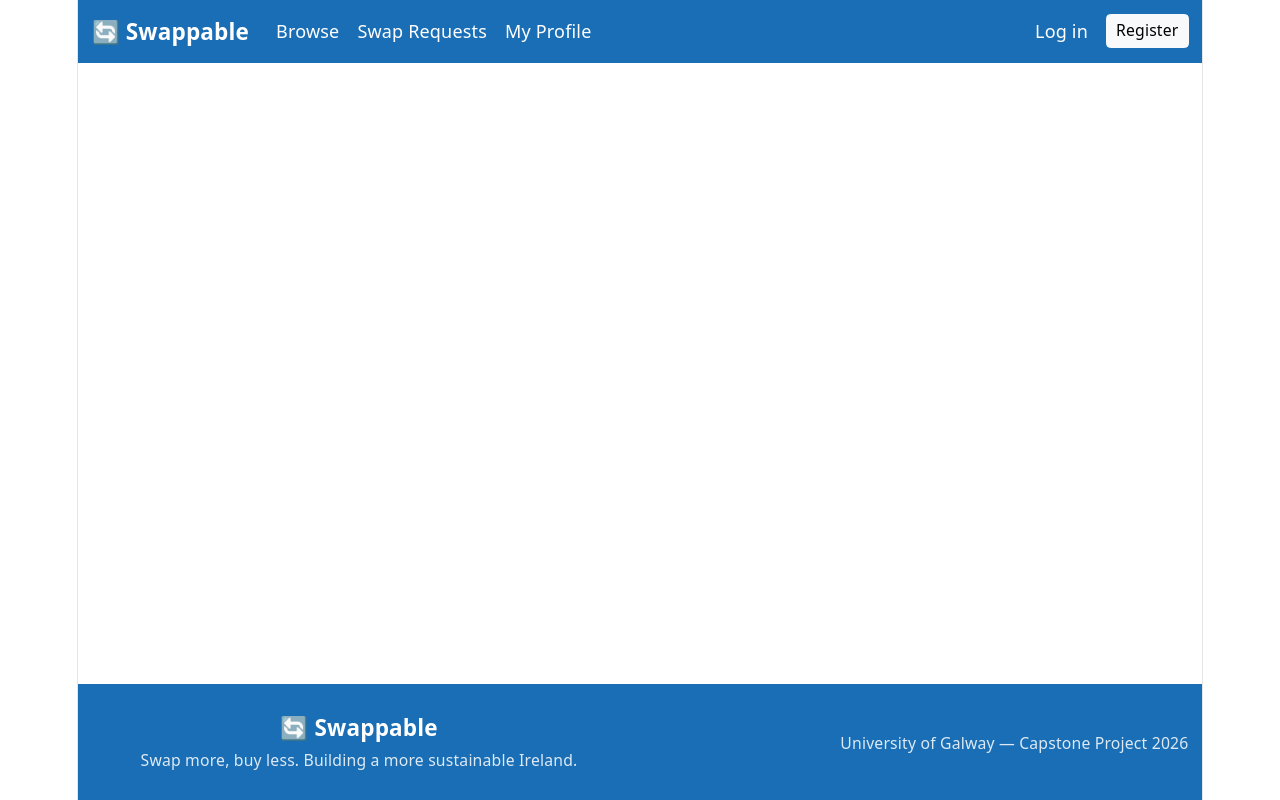
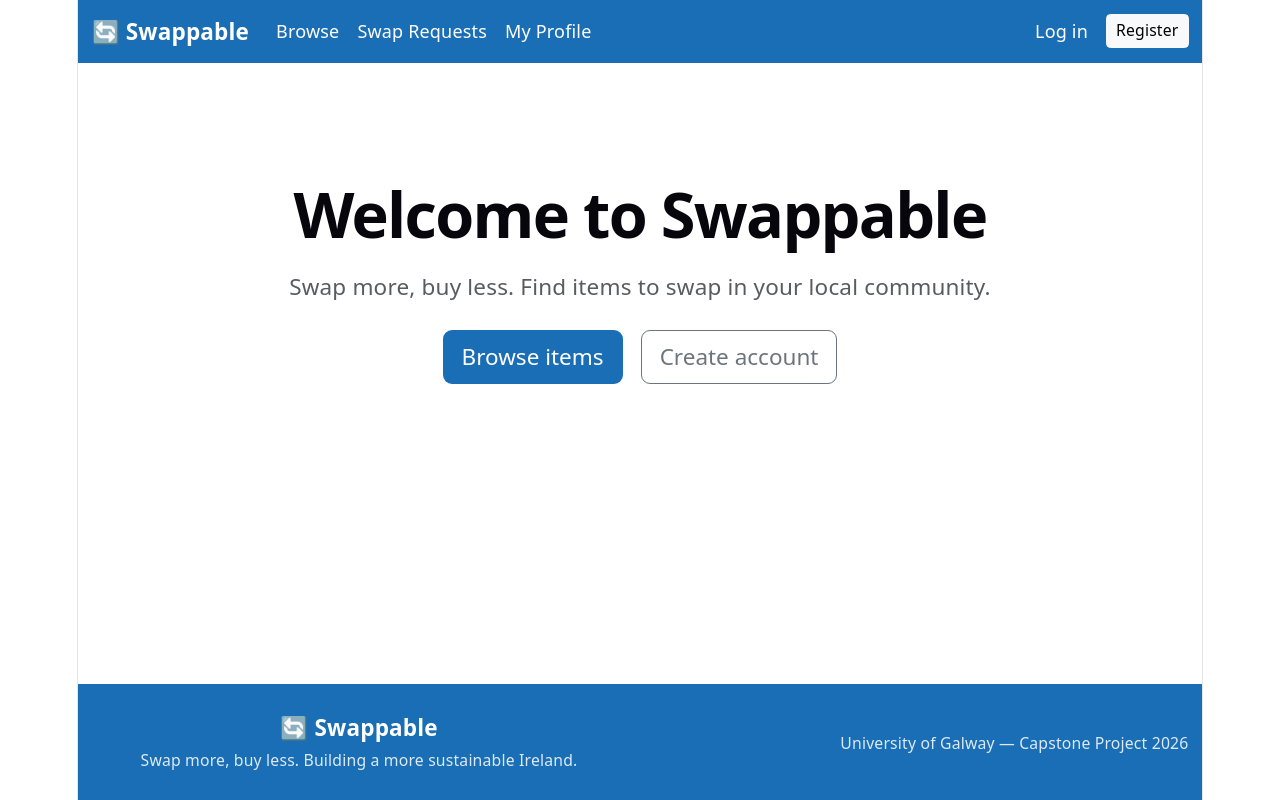
Before and after one commit to JoeQuigley1/Swappable, a React (Vite) app in the folder frontend/: page / in a window 1280 px wide. Built offline with nearby package versions, Linux system fonts and the light colour scheme.

Commit message:
Address PR review comments - add Bootstrap JS, root route, 404 page, brand color constant, remove unused import

```diff
--- a/frontend/index.html
+++ b/frontend/index.html
@@ -10,5 +10,6 @@
   <body>
     <div id="root"></div>
     <script type="module" src="/src/main.jsx"></script>
+    <script src="https://cdn.jsdelivr.net/npm/bootstrap@5.3.3/dist/js/bootstrap.bundle.min.js"></script>
   </body>
 </html>
--- a/frontend/src/App.jsx
+++ b/frontend/src/App.jsx
@@ -1,5 +1,6 @@
 import { BrowserRouter, Routes, Route } from 'react-router-dom'
 import Layout from './components/Layout'
+import Home from './pages/Home'
 import Register from './pages/Register'
 import Login from './pages/Login'
 import Profile from './pages/Profile'
@@ -8,6 +9,7 @@ import CreateItem from './pages/CreateItem'
 import EditItem from './pages/EditItem'
 import MyItems from './pages/MyItems'
 import ItemDetail from './pages/ItemDetail'
+import NotFound from './pages/NotFound'
 
 // main file of the application
 // sets up routing - decides which page to show based on the URL
@@ -17,6 +19,9 @@ function App() {
     <BrowserRouter>
       <Layout>
         <Routes>
+          {/* home page */}
+          <Route path="/" element={<Home />} />
+
           {/* authentication pages */}
           <Route path="/register" element={<Register />} />
           <Route path="/login" element={<Login />} />
@@ -30,6 +35,9 @@ function App() {
           <Route path="/items/edit/:id" element={<EditItem />} />
           <Route path="/my-items" element={<MyItems />} />
           <Route path="/items/:id" element={<ItemDetail />} />
+
+          {/* 404 - shown when no route matches */}
+          <Route path="*" element={<NotFound />} />
         </Routes>
       </Layout>
     </BrowserRouter>
--- a/frontend/src/components/Layout.jsx
+++ b/frontend/src/components/Layout.jsx
@@ -1,4 +1,5 @@
 import Navbar from './Navbar'
+import { BRAND_COLOR } from '../constants'
 
 // Layout wraps every page with the navbar at the top and footer at the bottom
 function Layout({ children }) {
@@ -15,7 +16,7 @@ function Layout({ children }) {
         {children}
       </main>
 
-      <footer style={{ backgroundColor: '#1a6eb5' }} className="text-white mt-auto py-4">
+      <footer style={{ backgroundColor: BRAND_COLOR }} className="text-white mt-auto py-4">
         <div className="container">
           <div className="row align-items-center">
 
--- a/frontend/src/components/Navbar.jsx
+++ b/frontend/src/components/Navbar.jsx
@@ -1,4 +1,5 @@
 import { Link, useNavigate } from 'react-router-dom'
+import { BRAND_COLOR } from '../constants'
 
 // navigation bar shown at the top of every page
 function Navbar() {
@@ -15,7 +16,7 @@ function Navbar() {
   }
 
   return (
-    <nav className="navbar navbar-expand-lg" style={{ backgroundColor: '#1a6eb5' }}>
+    <nav className="navbar navbar-expand-lg" style={{ backgroundColor: BRAND_COLOR }}>
       <div className="container">
 
         {/* logo and app name on the left */}
--- /dev/null
+++ b/frontend/src/constants.js
@@ -0,0 +1,2 @@
+// constants used across the application
+export const BRAND_COLOR = '#1a6eb5'
--- /dev/null
+++ b/frontend/src/pages/Home.jsx
@@ -0,0 +1,34 @@
+import { useNavigate } from 'react-router-dom'
+import { BRAND_COLOR } from '../constants'
+
+// home page shown when user visits the root URL
+function Home() {
+
+  const navigate = useNavigate()
+
+  return (
+    <div className="text-center py-5">
+      <h1 className="display-4 fw-bold mb-3">Welcome to Swappable</h1>
+      <p className="text-muted fs-5 mb-4">
+        Swap more, buy less. Find items to swap in your local community.
+      </p>
+      <div className="d-flex gap-3 justify-content-center">
+        <button
+          className="btn btn-lg"
+          style={{ backgroundColor: BRAND_COLOR, color: 'white' }}
+          onClick={() => navigate('/browse')}
+        >
+          Browse items
+        </button>
+        <button
+          className="btn btn-lg btn-outline-secondary"
+          onClick={() => navigate('/register')}
+        >
+          Create account
+        </button>
+      </div>
+    </div>
+  )
+}
+
+export default Home
--- /dev/null
+++ b/frontend/src/pages/NotFound.jsx
@@ -0,0 +1,25 @@
+import { useNavigate } from 'react-router-dom'
+
+// shown when user visits a URL that does not exist
+function NotFound() {
+
+  const navigate = useNavigate()
+
+  return (
+    <div className="text-center py-5">
+      <h1 className="display-1 fw-bold text-muted">404</h1>
+      <h2 className="mb-3">Page not found</h2>
+      <p className="text-muted mb-4">
+        The page you are looking for does not exist.
+      </p>
+      <button
+        className="btn btn-outline-secondary"
+        onClick={() => navigate('/')}
+      >
+        Go back home
+      </button>
+    </div>
+  )
+}
+
+export default NotFound
--- a/frontend/src/pages/Register.jsx
+++ b/frontend/src/pages/Register.jsx
@@ -1,5 +1,5 @@
 import { useState } from 'react'
-import { Link, useNavigate } from 'react-router-dom'
+import { Link } from 'react-router-dom'
 
 // registration page for new users
 function Register() {
```
